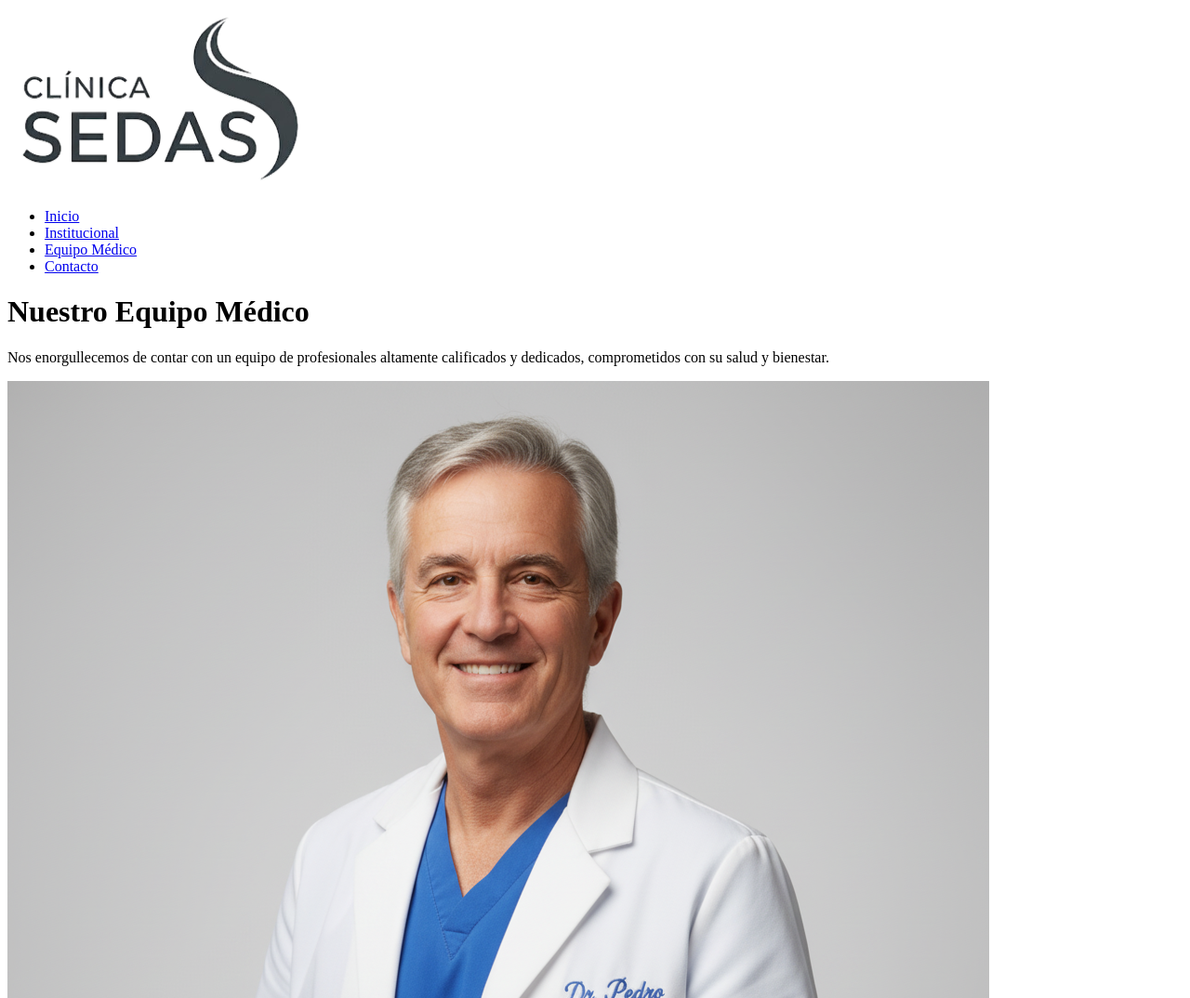
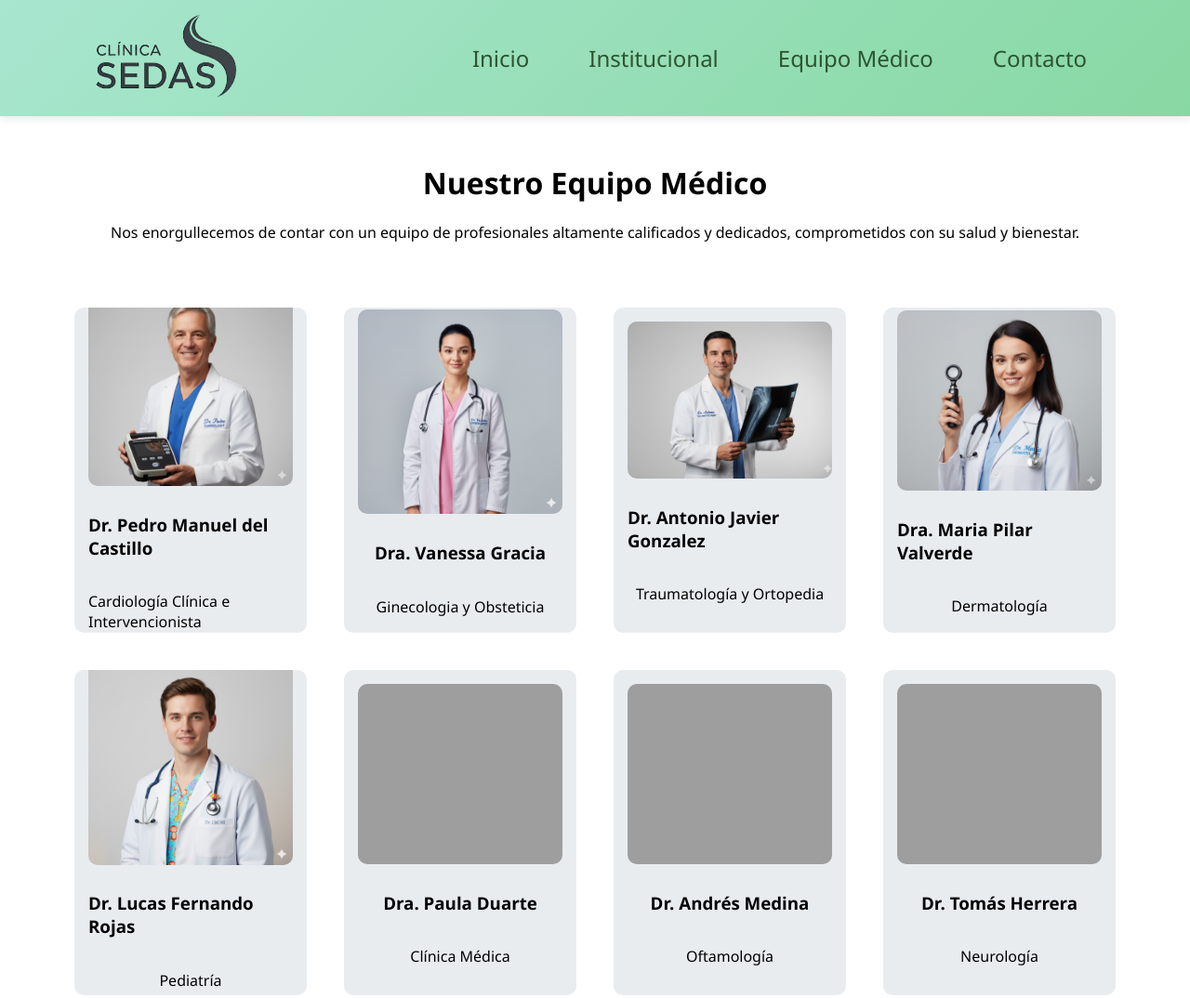
Before and after one commit to sabribidal/IDW_45, a plain HTML site: page Institucion/equipo_medico.html in a window 1280 px wide. Shown: the top 1074 px of the page at 93% size. Drawn offline with Linux system fonts and the light colour scheme; the site is published under a folder, as on GitHub Pages, so addresses that start at the root find nothing.

Commit message:
correccion de links

```diff
--- a/Institucion/equipo_medico.html
+++ b/Institucion/equipo_medico.html
@@ -4,10 +4,10 @@
 <head>
     <meta charset="UTF-8">
     <meta name="viewport" content="width=device-width, initial-scale=1.0">
-    <link rel="stylesheet" href="/css/headeryfooter.css">
+    <link rel="stylesheet" href="../css/headeryfooter.css">
     <title>Equipo Medico</title>
     <!-- Link CSS -->
-    <link rel="stylesheet" href="/css/page_institucional.css">
+    <link rel="stylesheet" href="../css/page_institucional.css">
 </head>
 
 <body>
@@ -17,10 +17,10 @@
         </a>
         <nav class="nav container">
             <ul class="nav-menu" id="nav-menu">
-                <li><a href="/index.html" class="nav-link">Inicio</a></li>
-                <li><a href="/Institucion/institucional.html" class="nav-link">Institucional</a></li>
-                <li><a href="/Institucion/equipo_medico.html" class="nav-link">Equipo Médico</a></li>
-                <li><a href="/contacto.html" class="nav-link">Contacto</a></li>
+                <li><a href="../index.html" class="nav-link">Inicio</a></li>
+                <li><a href="#" class="nav-link">Institucional</a></li>
+                <li><a href="equipo_medico.html" class="nav-link">Equipo Médico</a></li>
+                <li><a href="../contacto.html" class="nav-link">Contacto</a></li>
             </ul>
         </nav>
     </header>
--- a/Institucion/institucional.html
+++ b/Institucion/institucional.html
@@ -3,10 +3,10 @@
 <head>
     <meta charset="UTF-8">
     <meta name="viewport" content="width=device-width, initial-scale=1.0">
-    <link rel="stylesheet" href="/css/headeryfooter.css">
     <title>Institucional</title>
     <!-- Link CSS -->
-    <link rel="stylesheet" href="/css/page_institucional.css">
+    <link rel="stylesheet" href="../css/headeryfooter.css">
+    <link rel="stylesheet" href="../css/page_institucional.css">
 </head>
 <body>
     <header class="header">
@@ -15,10 +15,10 @@
     </a>
     <nav class="nav container">
       <ul class="nav-menu" id="nav-menu">
-        <li><a href="/index.html" class="nav-link">Inicio</a></li>
+        <li><a href="../index.html" class="nav-link">Inicio</a></li>
         <li><a href="#" class="nav-link">Institucional</a></li>
-        <li><a href="/Institucion/equipo_medico.html" class="nav-link">Equipo Médico</a></li>
-        <li><a href="/contacto.html" class="nav-link">Contacto</a></li>
+        <li><a href="equipo_medico.html" class="nav-link">Equipo Médico</a></li>
+        <li><a href="../contacto.html" class="nav-link">Contacto</a></li>
       </ul>
     </nav>
   </header>
```
Also changed, not shown: contacto.html (+6 -6 lines).
